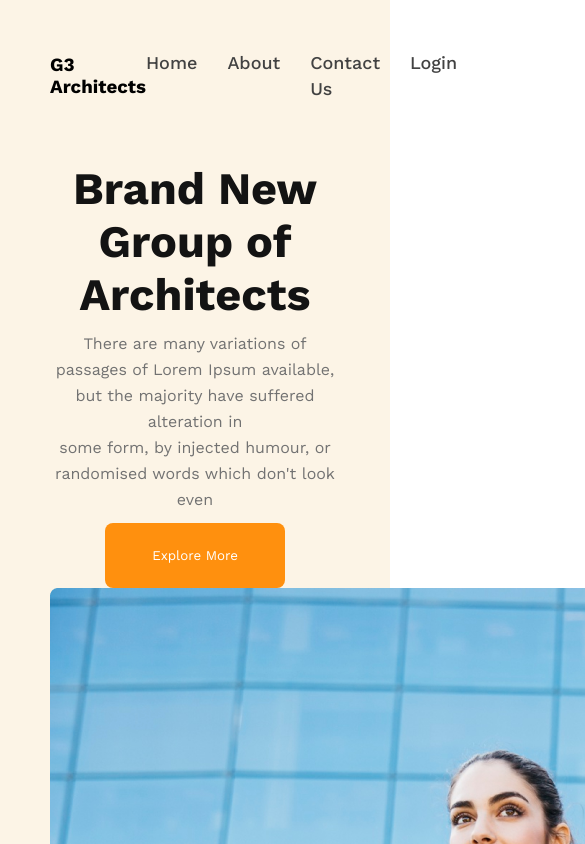
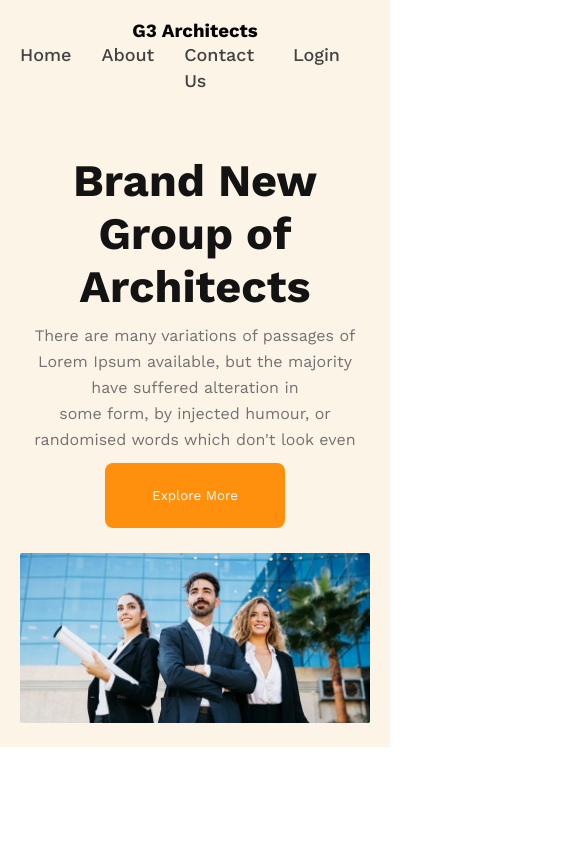
Before and after one commit to safikulislam19/g3-architects, a plain HTML site: page index.html in a window 390 px wide. Shown: the top 844 px of the page, 585 px wide, since content can reach past the window. Drawn offline with nearby package versions, Linux system fonts and the light colour scheme.

Commit message:
header completed with responsive for all devices

```diff
--- a/index.html
+++ b/index.html
@@ -27,7 +27,7 @@
                     <p class="banner-text">There are many variations of passages of Lorem Ipsum available, but the majority have suffered alteration in<br>some form, by injected humour, or randomised words which don't look even</p>
                     <button class="btn-primary">Explore More</button>
             </div>
-            <img class="bannar-photo" src="images/banner.png" alt="">
+            <img src="images/banner.png" alt="">
         </div>
     </header>
     <main>
--- a/styles/index.css
+++ b/styles/index.css
@@ -15,7 +15,7 @@
 /* header style */
 header{
     background-color: rgba(225,144,14,0.10);
-    padding: 50px;
+    padding: 50px 40px;
 }
 /* Navbar Style */
 nav{
@@ -62,6 +62,24 @@ h1{
     line-height: 26px;
     margin: 10px auto;
 }
-/* .banner-photo{
-
-} */
+.banner img{
+   width: 100%;
+   margin-top: 25px;
+}
+/* Responsive @media quary */
+@media screen and (max-width:576px) {
+    header{
+        padding: 20px;
+    }
+    nav{
+        flex-direction: column;
+    }
+}
+@media screen and (min-width:576px) and (max-width:960px) {
+    header{
+        padding: 40px;
+    }
+    nav{
+        flex-direction: column;
+    }
+}
```
